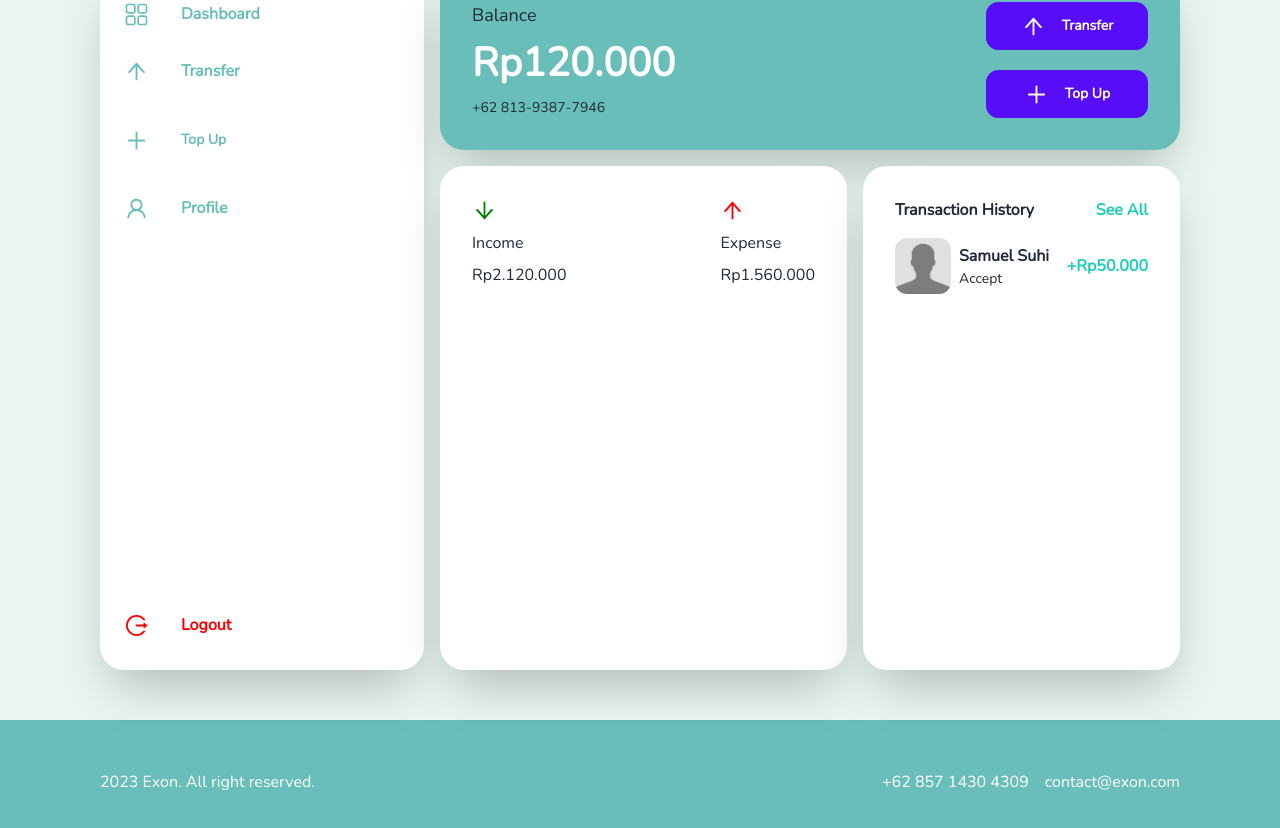
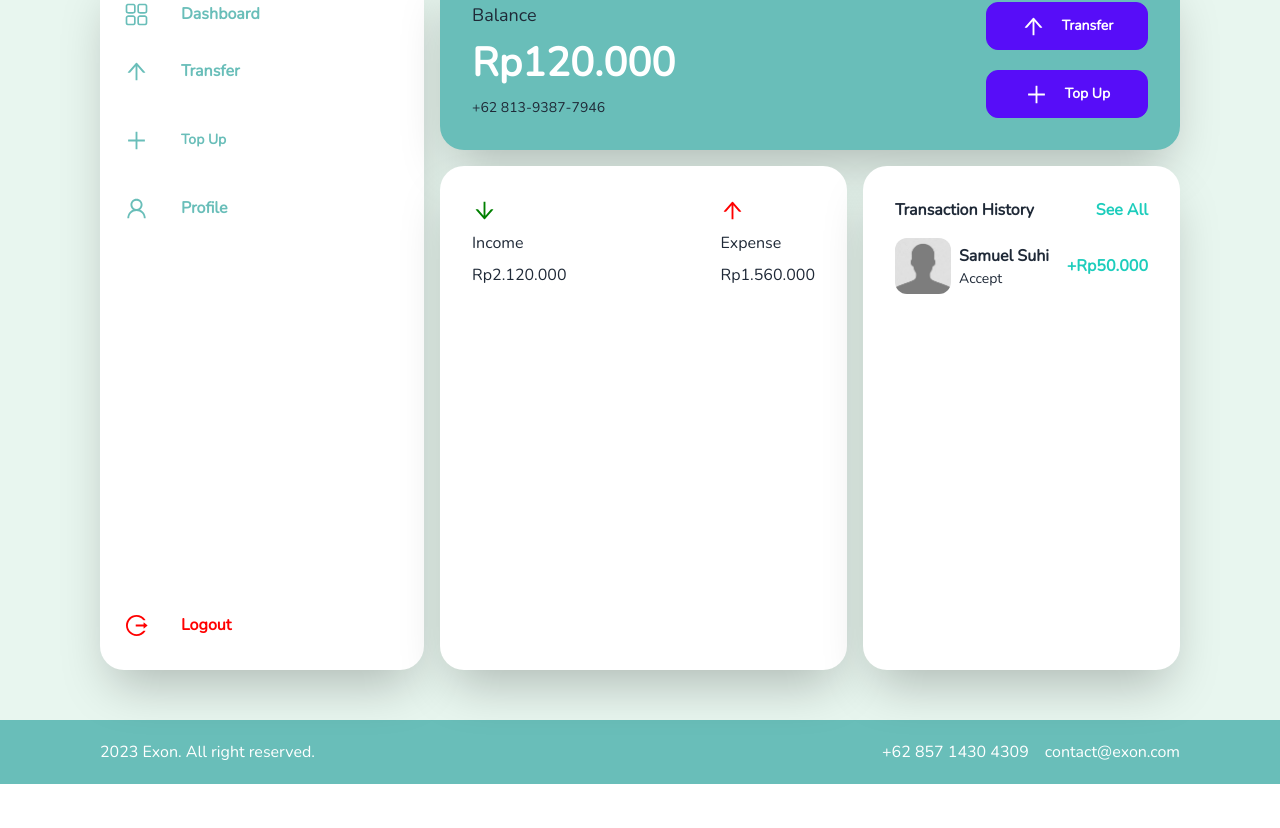
Before and after one commit to hendris27/fw15-exon, a Next.js app: page /home in a window 1280 px wide. Shown: the part 176-1004 px from the top of the page. After the commit the page ends 960 px from the top, so only its background shows below. Built offline with nearby package versions, Linux system fonts and the light colour scheme.

Commit message:
fix footers

```diff
--- a/src/components/footers.jsx
+++ b/src/components/footers.jsx
@@ -2,7 +2,7 @@ import React from 'react';
 
 export default function Footers() {
   return (
-    <div className="bg-[#69BEB9] flex justify-between px-[100px] py-[50px] text-white">
+    <div className="bg-[#69BEB9] flex justify-between px-[100px] py-[20px] text-white">
       <div>2023 Exon. All right reserved.</div>
       <div className="flex gap-4">
         <div>+62 857 1430 4309</div>
```
